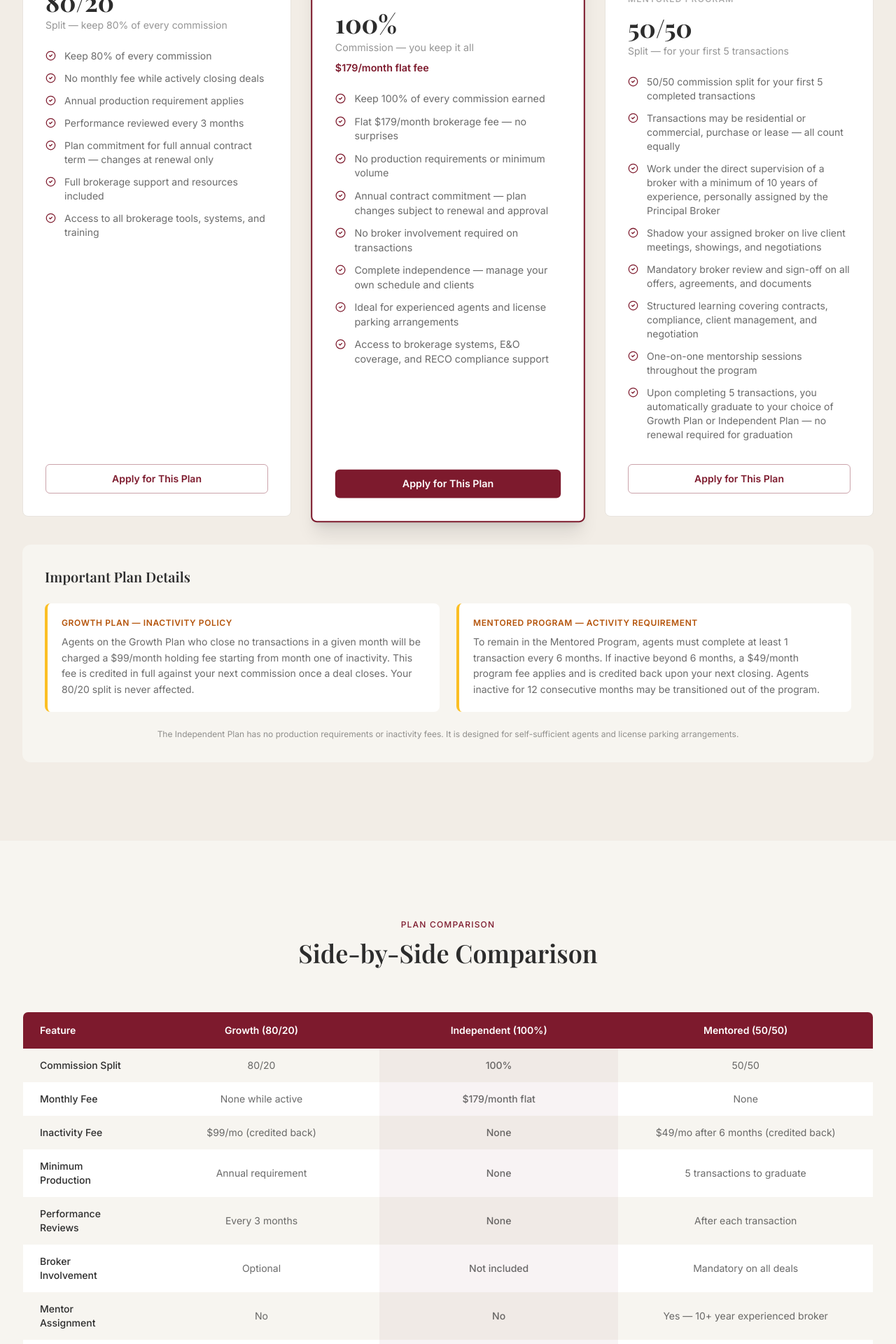
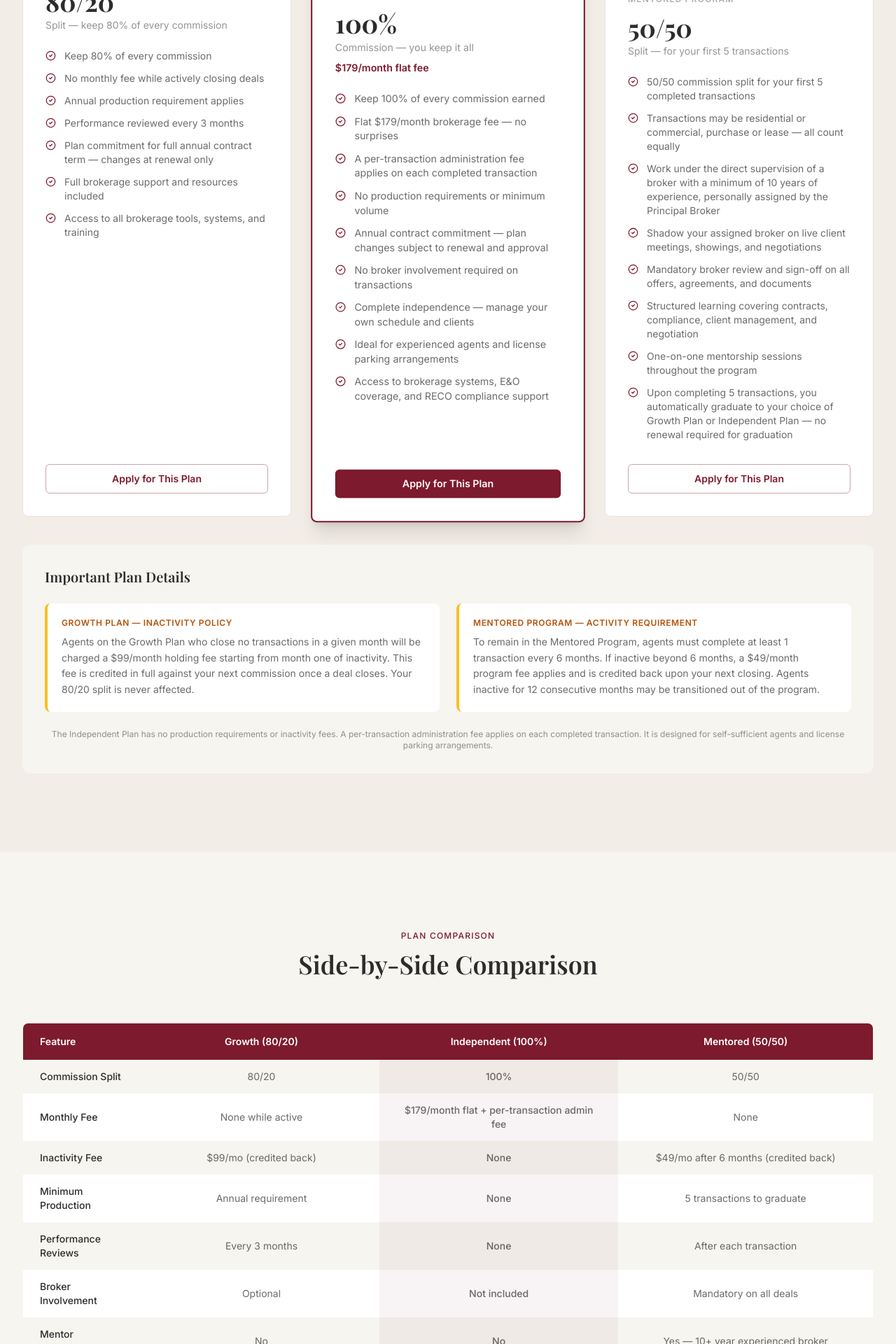
Before and after one commit to ali-mirkhan/max-realty-solutions, a Next.js app: page /join in a window 1280 px wide. Shown: the part 960-2880 px from the top of the page at 70% size. Built offline with nearby package versions, Linux system fonts and the light colour scheme.

Commit message:
Add per-transaction admin fee disclosure to Independent Plan on Join page

```diff
--- a/app/join/JoinForm.tsx
+++ b/app/join/JoinForm.tsx
@@ -141,7 +141,7 @@ export default function JoinForm({ faqs }: { faqs: FAQ[] }) {
                 Submit Application
               </button>
               <p className="text-xs text-charcoal/40 text-center">
-                Your selected plan will be confirmed in your agent agreement. Plan changes after signing are subject to annual renewal terms and Broker of Record approval.
+                Your selected plan will be confirmed in your agent agreement. The Independent Plan includes a per-transaction administration fee on each completed transaction. Plan changes after signing are subject to annual renewal terms and Broker of Record approval.
               </p>
             </form>
           )}
--- a/app/join/page.tsx
+++ b/app/join/page.tsx
@@ -34,7 +34,7 @@ const faqs = [
   },
   {
     q: "Is the Independent Plan suitable for license parking?",
-    a: "Yes. The Independent Plan at $179/month is designed for both active independent agents and agents who wish to maintain their license under a reputable, compliant brokerage without production requirements.",
+    a: "Yes. The Independent Plan at $179/month is designed for both active independent agents and agents who wish to maintain their license under a reputable, compliant brokerage without production requirements. A per-transaction administration fee applies on each completed transaction.",
   },
   {
     q: "Do I get broker support on the Independent Plan?",
@@ -146,6 +146,7 @@ export default function JoinPage() {
                   {[
                     "Keep 100% of every commission earned",
                     "Flat $179/month brokerage fee — no surprises",
+                    "A per-transaction administration fee applies on each completed transaction",
                     "No production requirements or minimum volume",
                     "Annual contract commitment — plan changes subject to renewal and approval",
                     "No broker involvement required on transactions",
@@ -228,7 +229,7 @@ export default function JoinPage() {
               </div>
             </div>
             <p className="text-xs text-charcoal/50 text-center">
-              The Independent Plan has no production requirements or inactivity fees. It is designed for self-sufficient agents and license parking arrangements.
+              The Independent Plan has no production requirements or inactivity fees. A per-transaction administration fee applies on each completed transaction. It is designed for self-sufficient agents and license parking arrangements.
             </p>
           </div>
         </div>
@@ -254,7 +255,7 @@ export default function JoinPage() {
               <tbody>
                 {[
                   { feature: "Commission Split",      p1: "80/20",                       p2: "100%",                          p3: "50/50" },
-                  { feature: "Monthly Fee",            p1: "None while active",            p2: "$179/month flat",               p3: "None" },
+                  { feature: "Monthly Fee",            p1: "None while active",            p2: "$179/month flat + per-transaction admin fee", p3: "None" },
                   { feature: "Inactivity Fee",         p1: "$99/mo (credited back)",       p2: "None",                          p3: "$49/mo after 6 months (credited back)" },
                   { feature: "Minimum Production",     p1: "Annual requirement",           p2: "None",                          p3: "5 transactions to graduate" },
                   { feature: "Performance Reviews",    p1: "Every 3 months",               p2: "None",                          p3: "After each transaction" },
```
